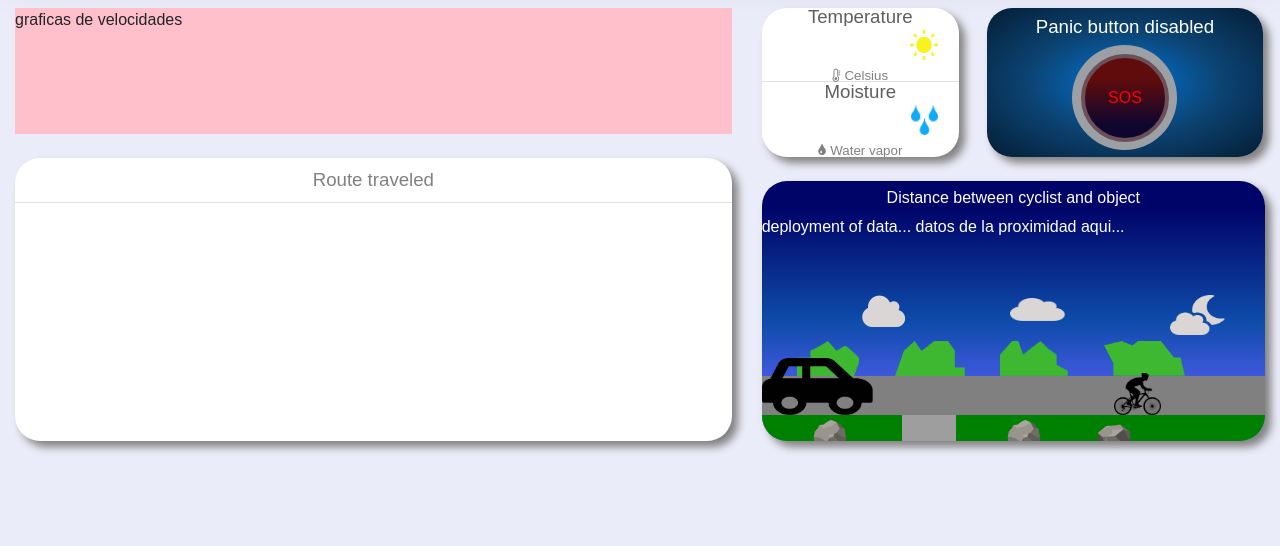
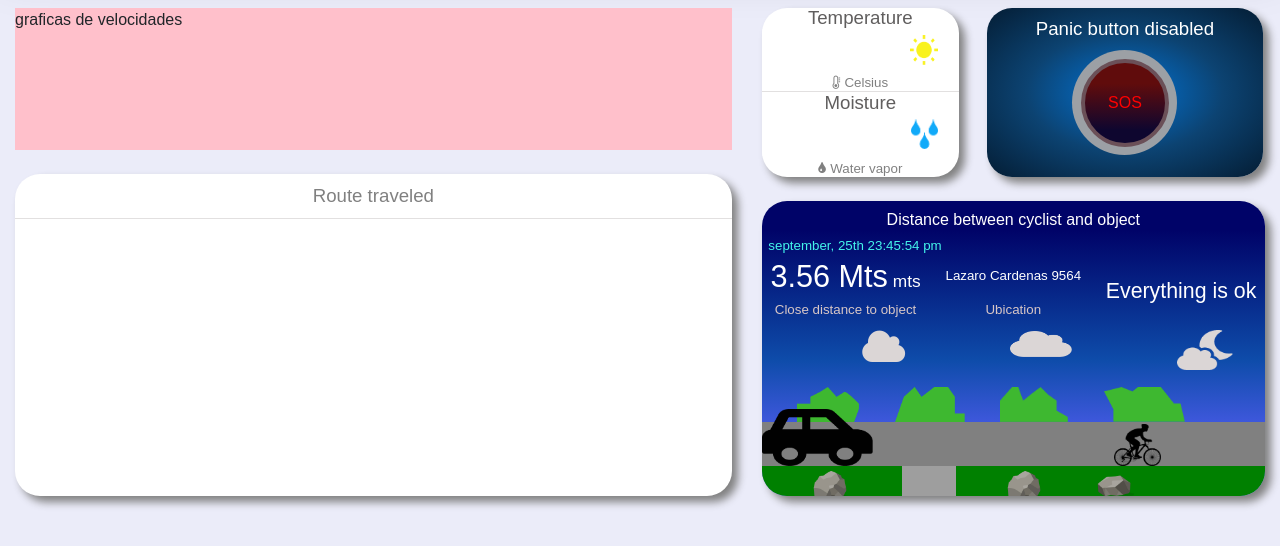
Before and after one commit to karensanvel/smart-bicycle-arduino, a Laravel app: page /index in a window 1280 px wide. Shown: the part 114-660 px from the top of the page. Run offline with Laravel 8, Linux system fonts and the light colour scheme; the visitor is signed in with stand-in values (Sample User, id 1); data that the repository does not hold is empty; style sheets or scripts are compiled from the project's sources; some libraries are stand-ins or nearby versions; grey boxes are pictures that could not be loaded.

Commit message:
lógica para proximidad y animación para botón de pánico

```diff
--- a/public/css/stylesheet.css
+++ b/public/css/stylesheet.css
@@ -234,10 +234,21 @@
     justify-content: center;
     align-items: center;
 }
-#circle-in {
+#circle-in div {
+    background: transparent;
+    height: 81px;
+    width: 81px;
+    border-radius: 50%;
+    /* border: 4px solid #6B5058; */
+    display: flex;
+    justify-content: center;
+    align-items: center;
+}
+#circle-in div span {
+    color: red;
     text-align: center;
-    color: red;
 }
+
 
 
 /* P R O X I M I D A D*/
@@ -251,10 +262,81 @@
     display: flex; justify-content: center;
     align-items: center;
 }
+
 .prox-data {
     height: 30%;
     color: #ffffff;
 }
+
+.container-data-prox:first-child {
+    height: 15%;
+    width: 100%;
+    display: flex;
+    justify-content: start;
+    align-items: center;
+}
+.container-data-prox:nth-child(2) {
+    display: flex;
+    height: 90%; width: 100%;
+}
+/* #datetime::before {
+    content: "Time ";
+    font-size: 10pt;
+    color: #44f4ea;
+} */
+#datetime {
+    font-size: 10pt;
+    color:#44f4ea;
+    margin-left: 5pt;
+}
+
+
+.data-label {
+    width: 100%; height: 60%;
+    display: flex;
+    justify-content: center;
+    align-items: center;
+}
+#meters {
+    position: relative;
+    color: white;
+    font-size: 23pt;
+}
+#meters::after {
+ content: " mts";
+ text-align: end;
+ font-size: 13pt;
+}
+#calle {
+    text-align: center;
+    font-size: 10pt
+}
+.label {
+    width: 100%; height: 40%;
+    font-size: 10pt;
+    display: flex;
+    justify-content: center;
+    align-items: start;
+    text-align: center;
+    color: #d7c6c6;
+}
+
+#titleProximity {
+    display: flex;
+    text-align: center;
+    font-size: 16pt;
+}
+.item-prox:nth-child(3) {
+    display: flex;
+    justify-content: center;
+    align-items: center;
+}
+
+.item-prox {
+    width: 33.33%;
+    height: 100%;
+}
+
 .prox-icons {
     height: 16%;
 }
@@ -308,6 +390,8 @@
     height: 40px;
     margin-left: 10%;
 }
+
+
 /*
 #infoProx{
     display: block;
@@ -316,9 +400,6 @@
     width: 50%;
     justify-content: center;
     margin: auto;
-}
-#titleProximity {
-    font-size: 18pt;
 }
 .item-prox {
     display: flex;
@@ -349,14 +430,4 @@
  font-size: 11pt;
  color: gray;
 }
-.item-prox #datetime::before {
-    display: flex;
-    justify-content: center;
-    content: "Time";
-    font-size: 11pt;
-    color: rgb(161, 156, 156);
-}
-#datetime {
-    font-size: 15pt;
-    color: gray;
-} */
+*/
--- a/resources/views/index.blade.php
+++ b/resources/views/index.blade.php
@@ -31,7 +31,6 @@
             <div class="col-12 col-md-5 mb-4">
                 <div class="col-12 col-md-12 container-two-box mb-4">
                     <div id="divtemperatura" class="col-12 col-md-5">
-                        {{-- <div class="titleDash">Temperature and Moisture</div> --}}
                         <div id="temp">
                             <div class="titleTempHum">Temperature</div>
                             <div class="tempHum-data-icon">
@@ -64,7 +63,9 @@
                         <div class="panicbutton">
                             <div id="circle-out">
                                 <div id="circle-in">
-                                    <span>SOS</span>
+                                    <div>
+                                        <span>SOS</span>
+                                    </div>
                                 </div>
                             </div>
                         </div>
@@ -72,26 +73,29 @@
                 </div>
 
                 <div id="divdistancia">
-                    {{-- <div class="titleDash">Proximity</div> --}}
-                    {{-- <div id="images">
-                        <div id="dib1"><img src="/images/IconoCiclista.png" alt="ciclista" ></div>
-                        <div id="dib2"><img id="car" src="/images/CarroIcono.png" alt="auto" height="100px" width="100px"></div>
-                    </div>
-                    <div id="infoProx">
-                        <div class="item-prox">
-                            <span id="titleProximity"></span>
+                    <div class="prox-title">Distance between cyclist and object</div>
+                    <div class="prox-data">
+                        <div class="container-data-prox">
+                            <span id="datetime">september, 25th 23:45:54 pm</span>
                         </div>
-                        <div class="item-prox">
-                            <div class="proximidad">
-                                <span id="meters"></span>
+                        <div class="container-data-prox">
+                            <div class="item-prox">
+                                <div class="proximidad data-label">
+                                    <span id="meters">3.56 Mts</span>
+                                </div>
+                                <div class="label">Close distance to object</div>
+                            </div>
+                            <div class="item-prox">
+                                <div class="data-label">
+                                    <span id="calle">Lazaro Cardenas 9564</span>
+                                </div>
+                                <div class="label">Ubication</div>
+                            </div>
+                            <div class="item-prox">
+                                <span id="titleProximity">Everything is ok</span>
                             </div>
                         </div>
-                        <div class="item-prox">
-                            <span id="datetime">fecha y hora</span>
-                        </div>
-                    </div> --}}
-                    <div class="prox-title">Distance between cyclist and object</div>
-                    <div class="prox-data">deployment of data... datos de la proximidad aqui...</div>
+                    </div>
                     <div class="prox-icons">
                         <i class="fa fa-cloud" aria-hidden="true"></i>
                         <img class=" fa-cloud diff-cloud" src="/images/cloud2.png">
@@ -135,22 +139,38 @@
                 var centimetros = parseInt(response.datos[0].proximity_back);
                 var fecha= response.datos[0].lectura_fecha.split(' ')[0];
                 var hora= response.datos[0].lectura_fecha.split(' ')[1];
+                var alarma = response.datos[0].alarm;
+                if(alarma === '1') {
+                    $('#panicbutton-legend').html('Alarm activated')
+                    $('#panicbutton-legend').css('color', 'red')
+                    $('#circle-in div').fadeIn(500, function () {
+                        $('#circle-in div').css('background', 'red');
+                        $('#circle-in div span').css('color', 'white');
+
+                    });
+                    $('#circle-in div').fadeOut(500, function () {
+                        $('#circle-in div').css('background', 'transparent');
+                        $('#circle-in div span').css('color', 'red');
+                    });
+                }
+                else {
+                    $('#panicbutton-legend').html('Panic button disabled');
+                    $('#panicbutton-legend').css('color', 'white');
+                    $('#circle-in div').css('display', 'flex');
+                }
                 if(centimetros <= 70){
                     $('#titleProximity').css('color', 'red')
                     $('#titleProximity').html("Lock out!");
-                    $('.proximidad').css("border-color", "red" );
-                    $('#meters').css('color', 'red')
                     $('#car').css("margin-bottom", "92px");
                 }
                 else if(centimetros > 70 && centimetros < 140){
                     $('#titleProximity').html("Warning! Object close");
                     $('#titleProximity').css('color', 'orange');
-                    $('.proximidad').css( "border-color", "yellow" );
-                    $('#meters').css('color', 'orange');
                     $('#car').css('margin-bottom', '60px');
                 }
-                else{
-                    $('.proximidad').css( "border-color", "rgb(136, 207, 248)" );
+                else {
+                    $('#titleProximity').html("Everything is ok");
+                    $('#titleProximity').css('color', '#13da13');
                     $('#car').css('margin-bottom', '0px');
                 }
                 $('#dataT').html(response.datos[0].lectura_temperatura+"°");
--- a/resources/views/layout/index.blade.php
+++ b/resources/views/layout/index.blade.php
@@ -69,7 +69,6 @@
 @yield('js')
 <script type="text/javascript">
      $(document).ready(function() {
-         console.log('AQUI ANDAMOSSS')
         var opened = false;
         $("#toggle").click(function() {
             if(!opened) {
@@ -78,9 +77,14 @@
             }
             else {
                 $('#navmenu').css('display', 'none');
-                opened = false
+                opened = false;
             }
-
+        });
+        $('.container-fluid, #header').click(function(){
+            if(opened) {
+                $('#navmenu').css('display', 'none');
+                opened = false;
+            }
         });
      });
 </script>
```
